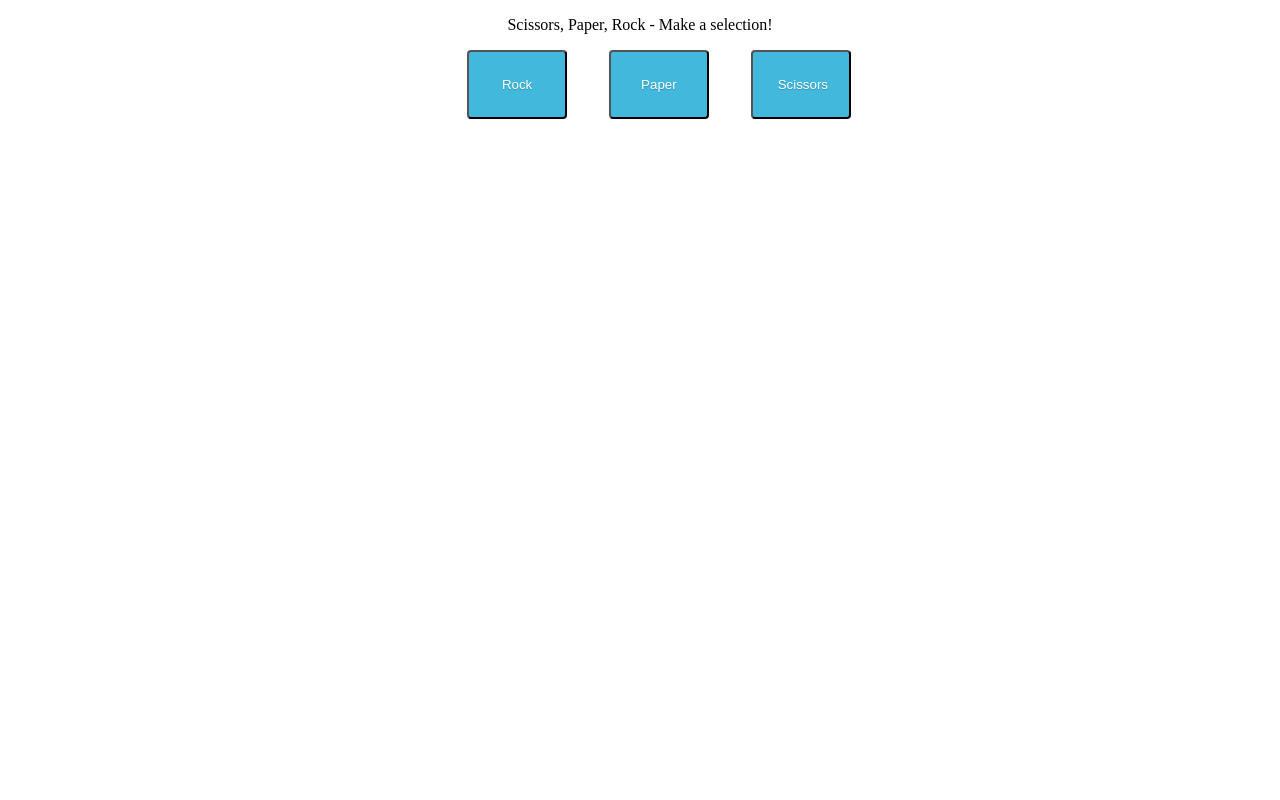
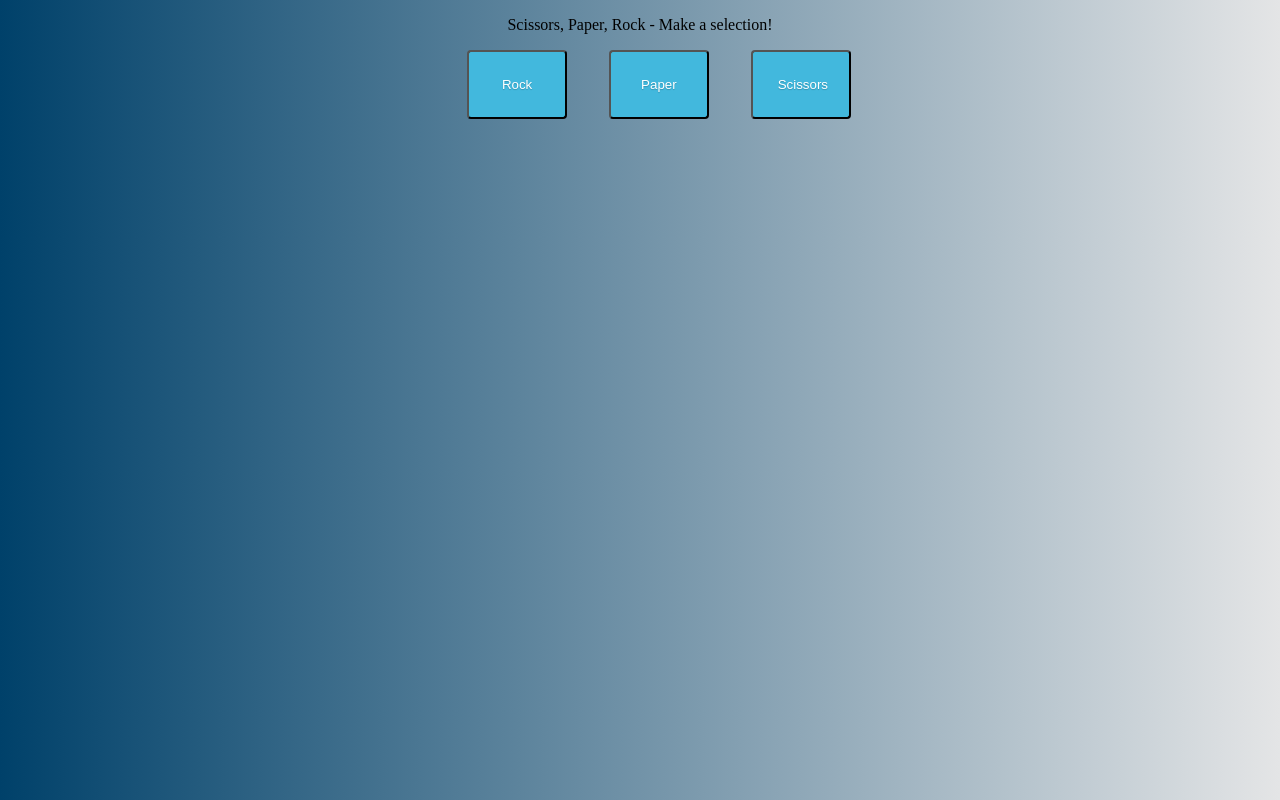
Before and after one commit to cSharpieDart/rockPaperScissors, a plain HTML site: page index.html in a window 1280 px wide. Drawn offline with Linux system fonts and the light colour scheme.

Commit message:
added nice gradient colour as page background

```diff
--- a/index.html
+++ b/index.html
@@ -181,6 +181,12 @@
     .results {
         margin-top: 5cm;
     }
+
+    html {
+        background: #00416a;
+        background: -webkit-linear-gradient(to right, #00416a, #e4e5e6);
+        background: linear-gradient(to right, #00416a, #e4e5e6);
+    }
 </style>
 
 <div class="wrapper">
```
